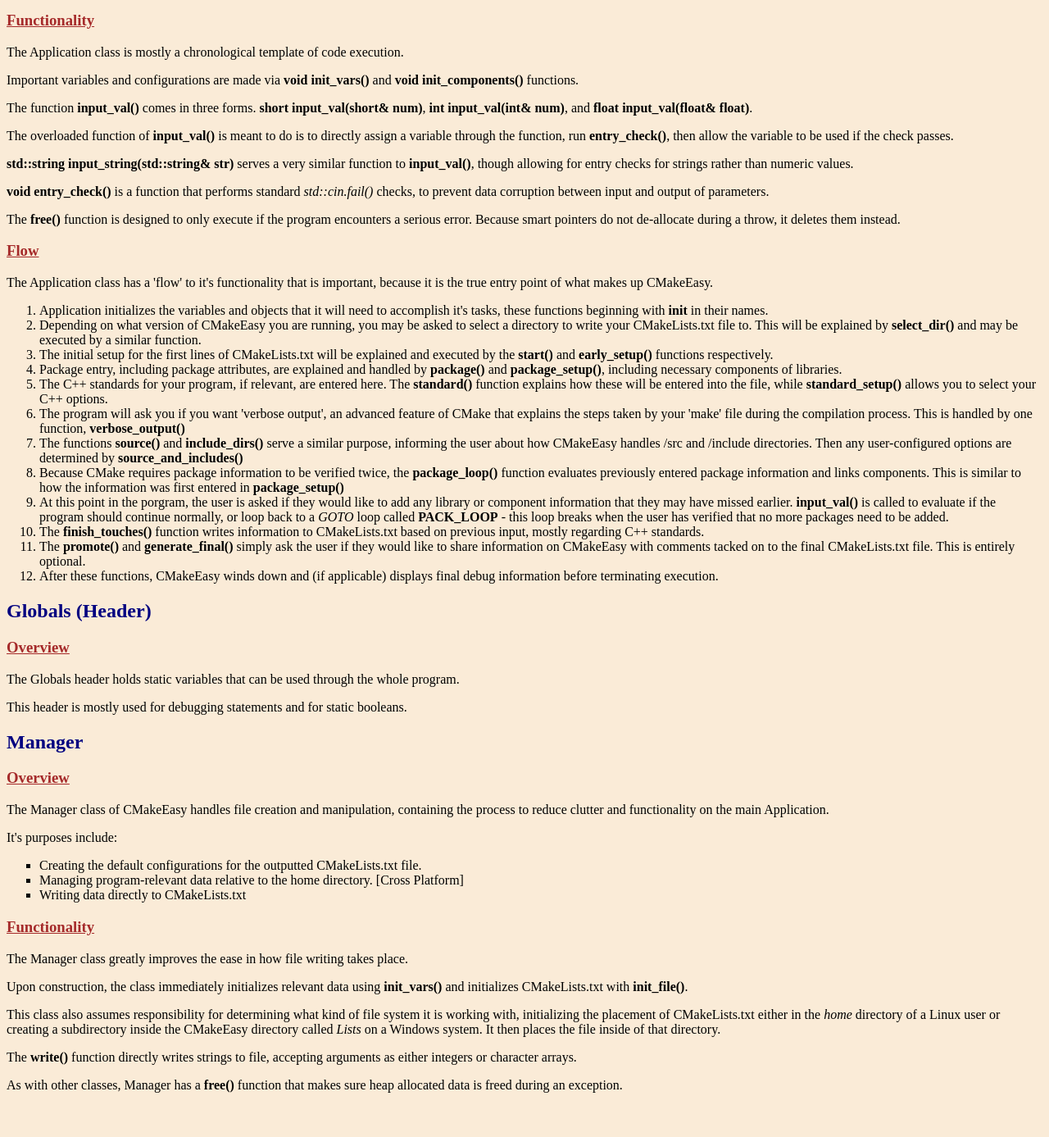
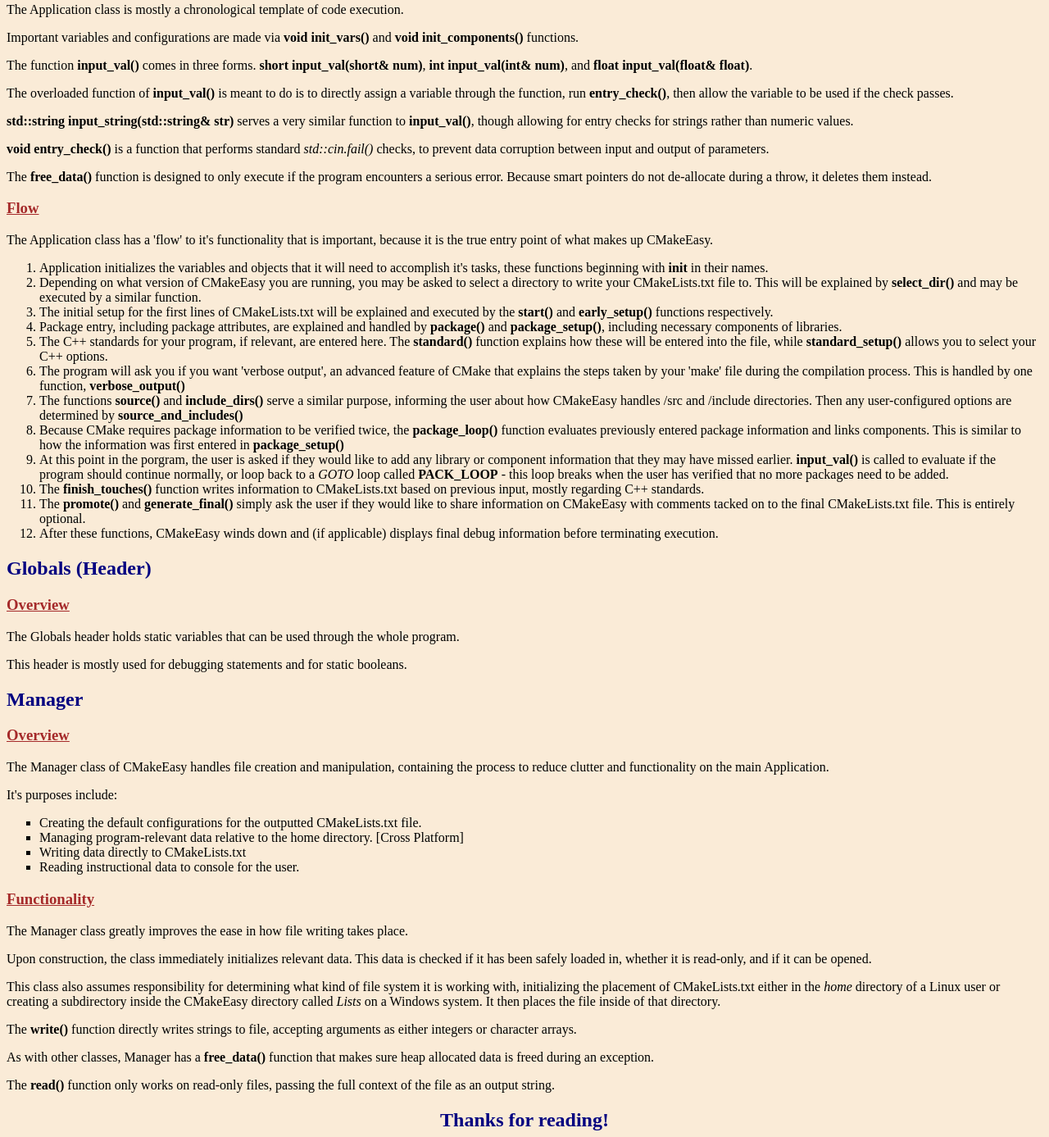
Before and after one commit to DreamHollow/CMakeEasy, a plain HTML site: page doc/index.html in a window 1280 px wide. Shown: the part 953-2340 px from the top of the page at 82% size. Before the commit the page ends 2302 px from the top, so only its background shows below. Drawn offline with Linux system fonts and the light colour scheme.

Commit message:
index.html: Updated

```diff
--- a/doc/index.html
+++ b/doc/index.html
@@ -17,7 +17,6 @@
     <p>The AltString class of CMakeEasy reduces clutter within program operation.</p>
     <p>It's purposes include:</p>
     <ul class="a">
-        <li>To provide explanations of program functions that are built-in without additional files.</li>
         <li>To reduce clutter of the main Application so that developers can see what functions execute.</li>
         <li>To streamline the use of frequent CMake commands or strings used in list creation.</li>
     </ul>
@@ -25,15 +24,14 @@
     <h3>Functionality</h3>
     <p>To start, AltString 'initializes' several common CMake strings used for the purpose of creating CMake lists.
         AltString is comprised of several functions that hold sets of instructions for users who might not understand how to use the software.</p>
-        <p>Many functions follow this pattern with such examples as <b>void start()</b>, <b>void package()</b>, <b>void standard()</b>, and so forth.</p>
         <p>The <b>const std::string declare(int num)</b> function is exclusively used to provide pre-written statements for CMakeLists.txt writing, taken from the <b>declarations</b> vector. The number provided
         to the <b>const std::string declare(int num)</b> function determines which statement is added.</p>
-        <p>The <b>free()</b> function clears out vectors when they are no longer in use.</p>
+        <p>The <b>free_data()</b> function clears out vectors when they are no longer in use.</p>
         <p>The various other functions in AltString are labeled after their position in program
             execution, usually relevant to the Application class.</p>
 
     <h3>Notice</h3>
-    <p>How AltString outputs instructions may change in the near future. This documentation will be updated if necessary.</p>
+    <p>AltString originally handled instructional output, it is now mostly a handler class.</p>
 
     <h2>Application</h2>
     <h3>Overview</h3>
@@ -56,7 +54,7 @@
     <p><b>void entry_check()</b> is a function that performs standard <i>std::cin.fail()</i> checks, to prevent
     data corruption between input and output of parameters.
 
-    <p>The <b>free()</b> function is designed to only execute if the program encounters a serious error.
+    <p>The <b>free_data()</b> function is designed to only execute if the program encounters a serious error.
         Because smart pointers do not de-allocate during a throw, it deletes them instead.</p>
     <h3>Flow</h3>
     <p>The Application class has a 'flow' to it's functionality that is important, because it is the true entry point of what makes up CMakeEasy.</p>
@@ -88,16 +86,22 @@
         <li>Creating the default configurations for the outputted CMakeLists.txt file.</li>
         <li>Managing program-relevant data relative to the home directory. [Cross Platform]</li>
         <li>Writing data directly to CMakeLists.txt</li>
+        <li>Reading instructional data to console for the user.</li>
     </ul>
     <h3>Functionality</h3>
     <p>The Manager class greatly improves the ease in how file writing takes place.</p>
-    <p>Upon construction, the class immediately initializes relevant data using <b>init_vars()</b> and initializes CMakeLists.txt with <b>init_file()</b>.</p>
+    <p>Upon construction, the class immediately initializes relevant data.
+        This data is checked if it has been safely loaded in, whether it is read-only, and if it can be opened.</p>
     <p>This class also assumes responsibility for determining what kind of file system it is working with,
     initializing the placement of CMakeLists.txt either in the <i>home</i> directory of a Linux user or creating
     a subdirectory inside the CMakeEasy directory called <i>Lists</i> on a Windows system. It then places the file inside of that directory.
 
     <p>The <b>write()</b> function directly writes strings to file, accepting arguments as either integers or character arrays.</p>
-    <p>As with other classes, Manager has a <b>free()</b> function that makes sure heap allocated data is freed during an exception.</p>
+    <p>As with other classes, Manager has a <b>free_data()</b> function that makes sure heap allocated data is freed during an exception.</p>
+
+    <p>The <b>read()</b> function only works on read-only files, passing the full context of the file as an output string.</p>
+
+    <h2 class="final">Thanks for reading!</h2>
 </body>
 </html>
 <!--This page is kept relatively clean as to be as human-readable as possible.-->
```
